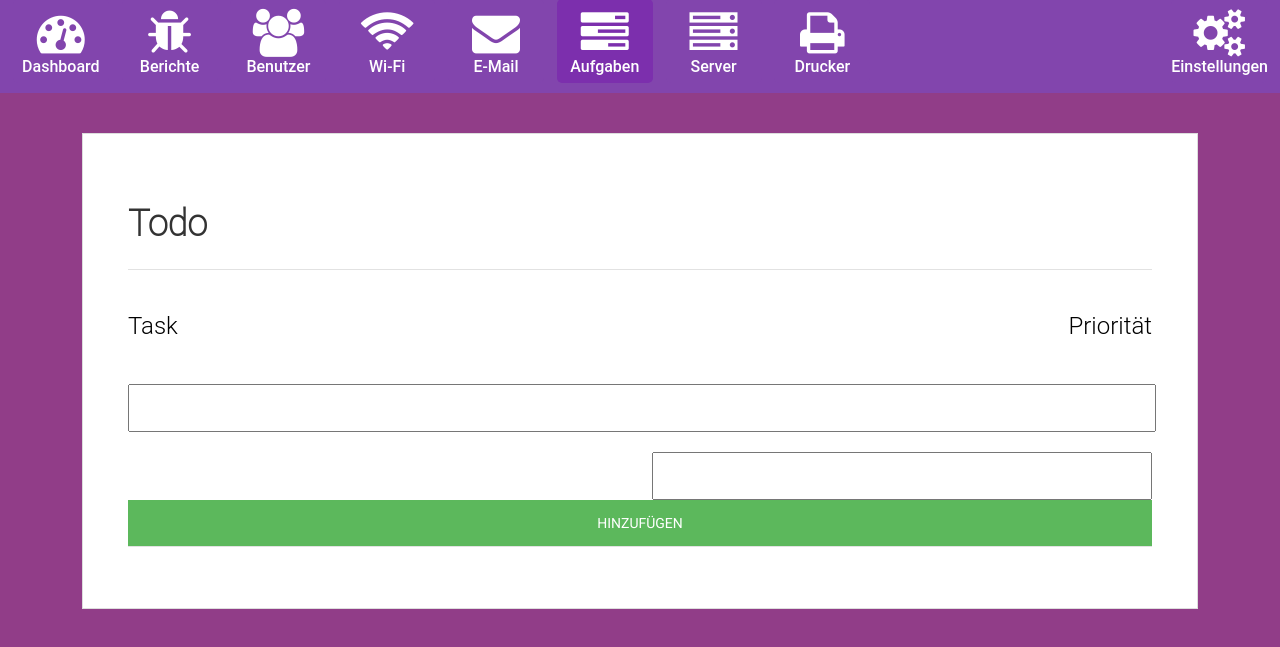
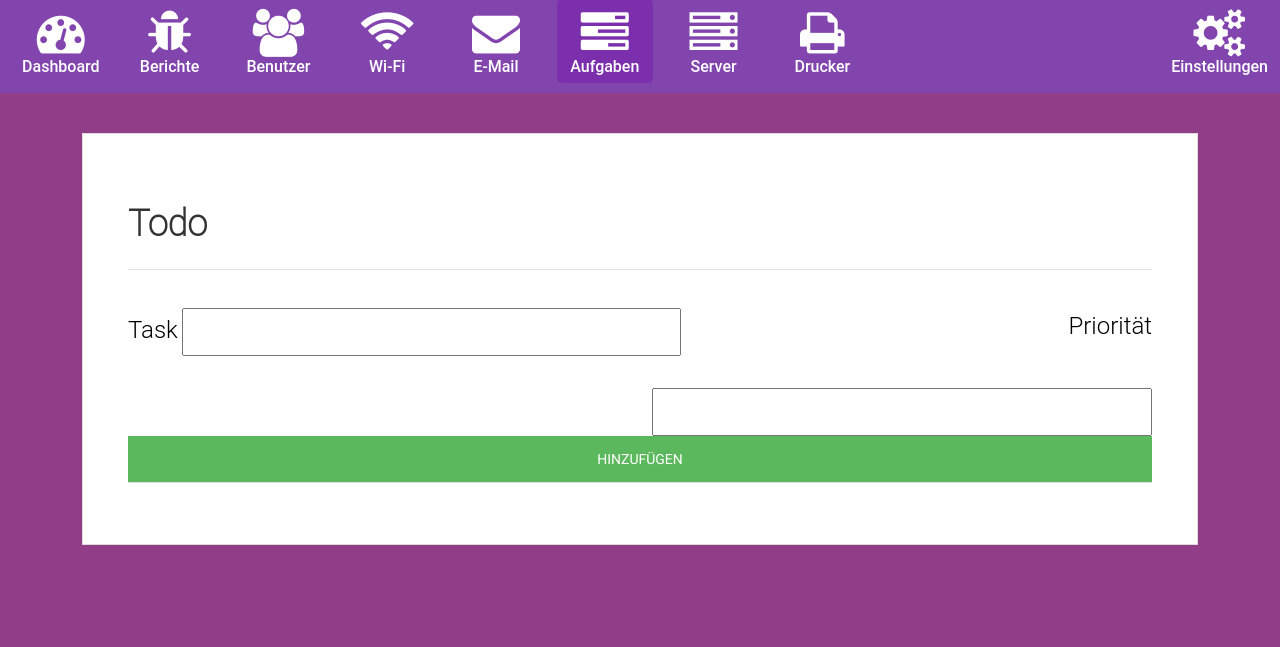
Before and after one commit to fabiobe/LGN-Dashboard, a website: page views/default/tasks.html in a window 1280 px wide. Shown: the part 87-734 px from the top of the page. Drawn offline with nearby package versions, Linux system fonts and the light colour scheme; files that its build step writes are made by us from their sources; no server answers; files whose address does not match are found by name.

Commit message:
Testing todo

```diff
--- a/public/css/reboto.css
+++ b/public/css/reboto.css
@@ -90,12 +90,10 @@ body {
   font-family: "Roboto Light", sans-serif;
   font-size: 1.5rem;
 }
-
 .priority-label {
     display: inline-block;
     float: right;
 }
-
 .task-label {
     display: inline-block;
 }
@@ -240,7 +238,6 @@ input[type=text] {
   font-size: 1rem;
   font-family: "Roboto", sans-serif;
 }
-
 .input-task {
     width: 48%;
     height: 42px;
@@ -248,11 +245,9 @@ input[type=text] {
     font-size: 1rem;
     font-family: "Roboto", sans-serif;
 }
-
 .number {
     float: right;
 }
-
 .add {
     border-bottom: 1px solid #e2e2e2;
 }
--- a/views/default/tasks.html
+++ b/views/default/tasks.html
@@ -102,7 +102,7 @@
         <div class="add">
             <p class="form-label task-label">Task</p>
             <p class="form-label priority-label">Priorität</p>
-            <input type="text" id="task" class="input-task">
+            <input type="text" id="task" style="width: 48%;">
             <input type="number" id="priority" class="input-task number">
             <input type="button" id="add" value="Hinzufügen" class="form-input-button button-green">
         </div>
```
